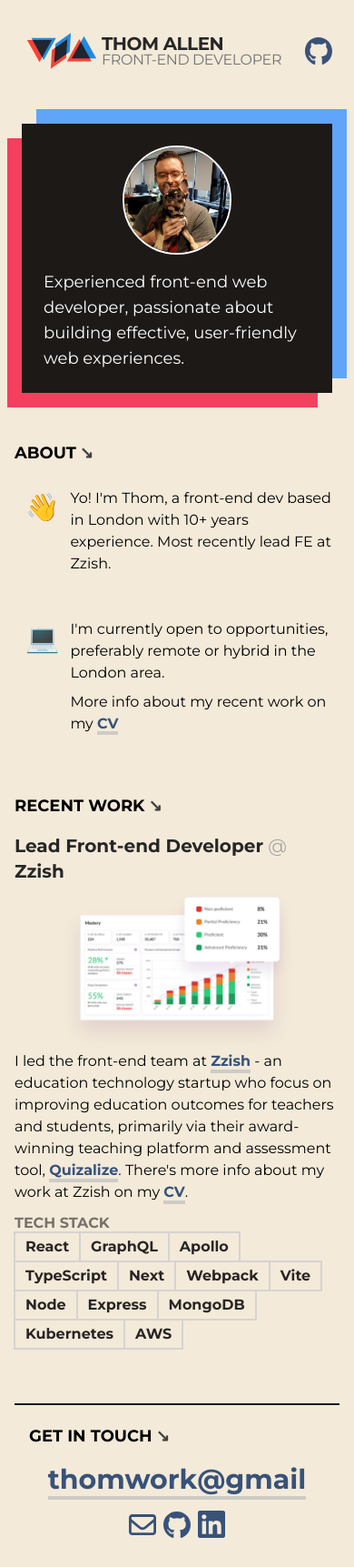
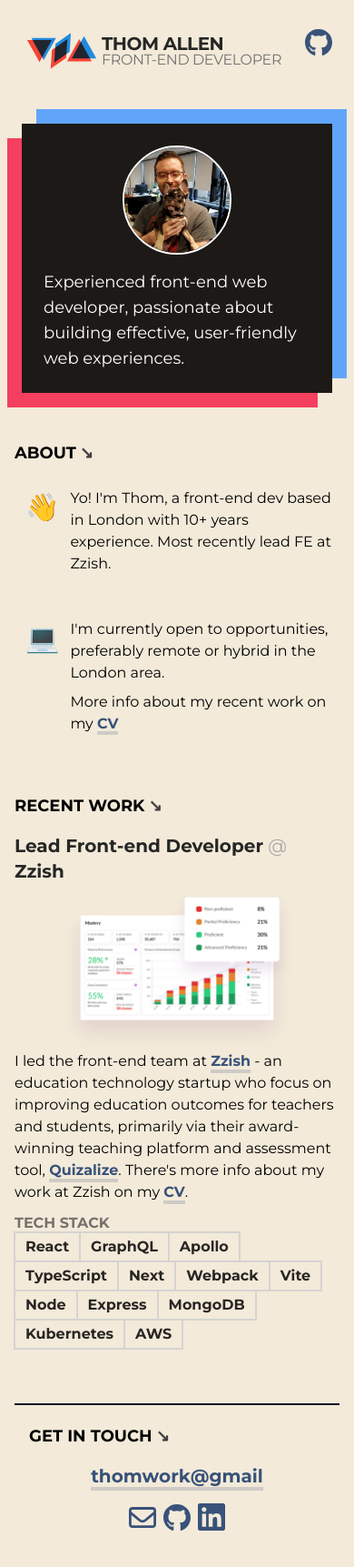
Before and after one commit to tjallen/thomjamesallen, a Next.js app: page / in a window 390 px wide. Shown: the whole page at 91% size. Built offline with nearby package versions, Linux system fonts and the light colour scheme.

Commit message:
Minor responsive tweaks; fix icon min width

```diff
--- a/app/components/Footer.tsx
+++ b/app/components/Footer.tsx
@@ -9,7 +9,7 @@
         <div className="flex flex-col items-center justify-between space-y-2  md:flex-row">
           <p>
             <a
-              className="text-3xl"
+              className="text-xl sm:text-2xl md:text-3xl"
               href="&#109;&#97;&#105;&#108;&#116;&#111;&#58;&#116;&#104;&#111;&#109;&#119;&#111;&#114;&#107;&#43;&#112;&#111;&#114;&#116;&#102;&#111;&#108;&#105;&#111;&#64;&#103;&#109;&#97;&#105;&#108;&#46;&#99;&#111;&#109;"
             >
               &#116;&#104;&#111;&#109;&#119;&#111;&#114;&#107;&#64;&#103;&#109;&#97;&#105;&#108;
--- a/app/components/Icon.tsx
+++ b/app/components/Icon.tsx
@@ -17,7 +17,7 @@
         width={width}
         alt={alt}
         title={alt}
-        className="m-w-[1.5rem]"
+        className="min-w-[1.5rem]"
       />
     </a>
   );
--- a/app/components/Nav.tsx
+++ b/app/components/Nav.tsx
@@ -4,8 +4,8 @@
 export function Nav() {
   return (
     <nav className="container relative mx-auto p-2 lg:p-6">
-      <div className="flex items-center justify-between">
-        <div className="flex pt-2">
+      <div className="flex items-start justify-between">
+        <div className="flex flex-col pt-2 [@media(min-width:380px)]:flex-row">
           <div className="relative h-[3rem] w-[5.5rem]">
             <Image
               src="/tja-logo.svg"
```
